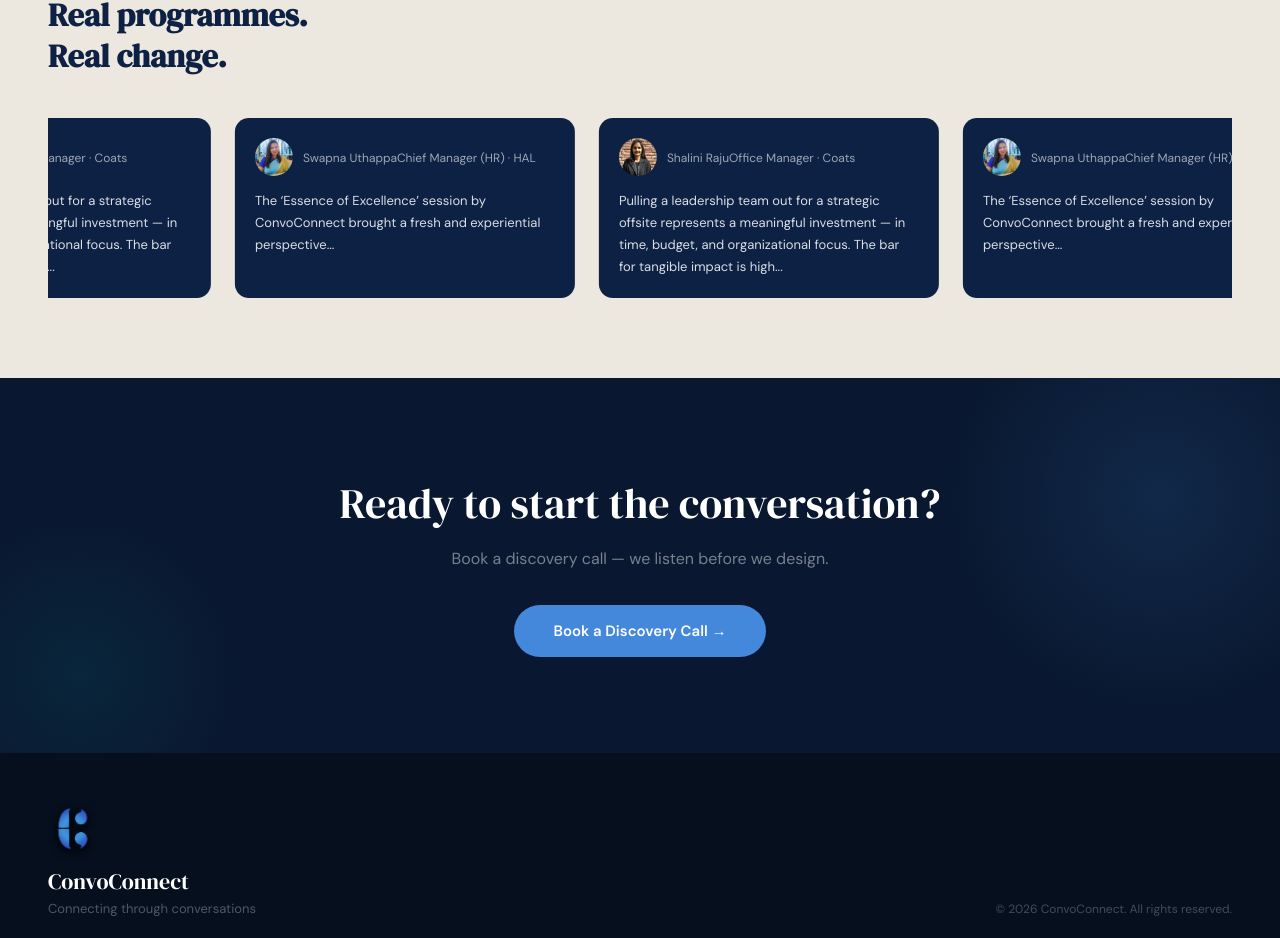
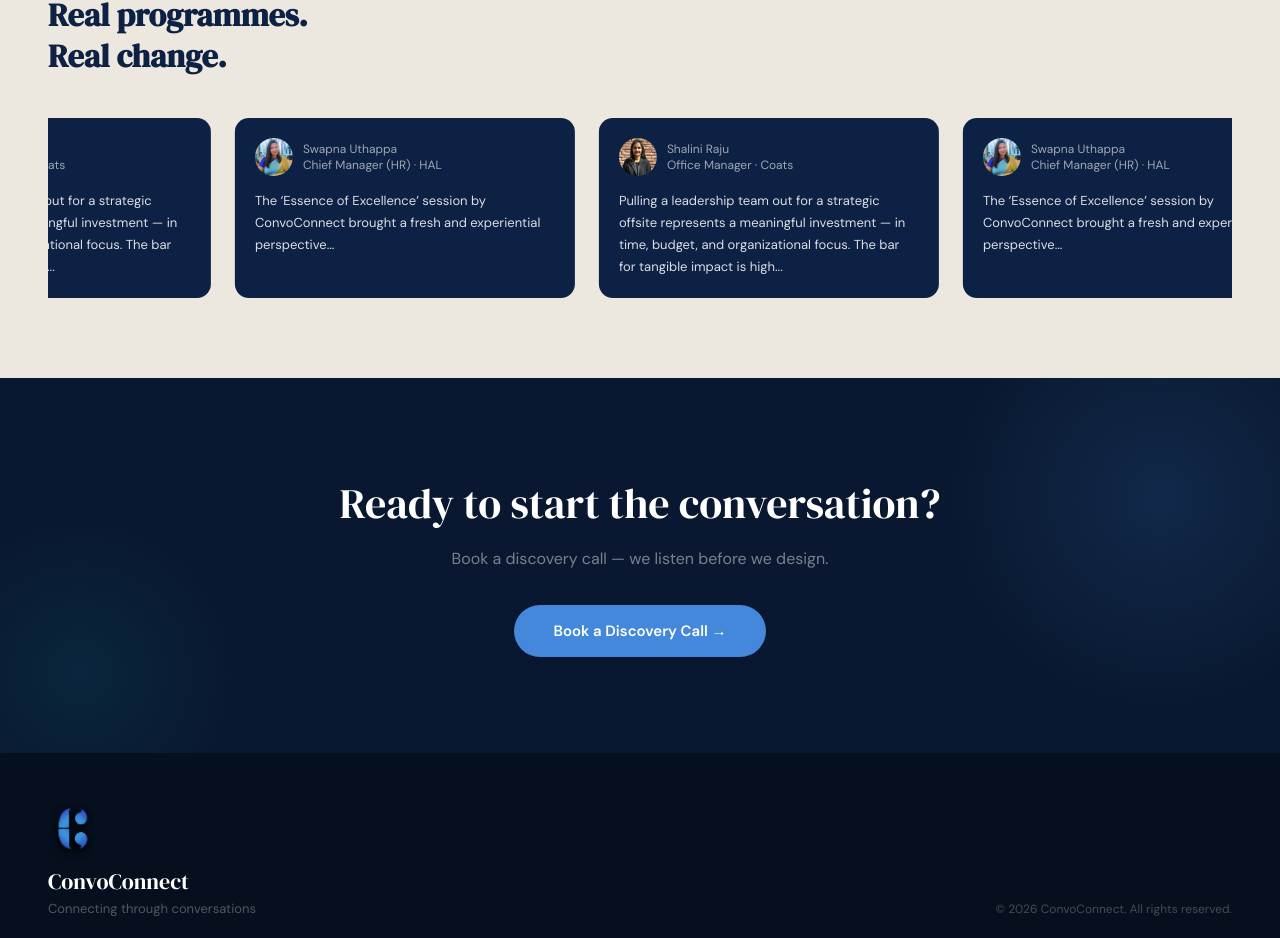
Before and after one commit to Convoconnect001/convoconnect, a React (Vite) app: page / in a window 1280 px wide. Shown: the part 4278-5216 px from the top of the page. Built offline with nearby package versions, Linux system fonts and the light colour scheme.

Commit message:
Update global.css

```diff
--- a/src/styles/global.css
+++ b/src/styles/global.css
@@ -939,6 +939,11 @@
   color: var(--navy);
 }
 
+.t-author-col{
+  display: flex;
+  flex-direction: column;
+}
+
 /* ========================= */
 /* ANIMATION */
 /* ========================= */
```
